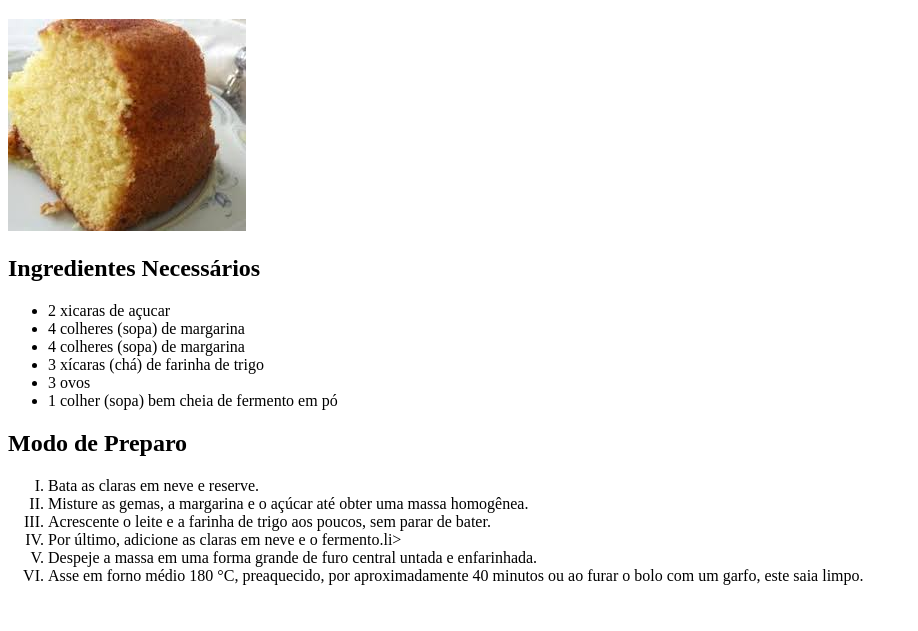
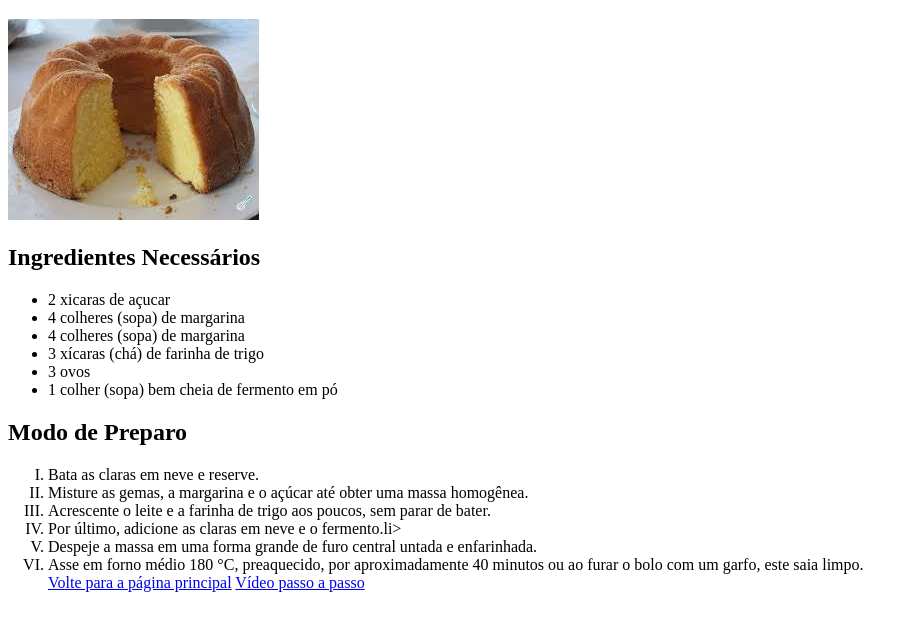
Before and after one commit to Duardo-Dev/Aula2_GT, a plain HTML site: page aula2/receitas.html in a window 1280 px wide. Shown: the part 61-692 px from the top of the page, without its empty margins (0-918 px from the left). Drawn offline with Linux system fonts and the light colour scheme.

Commit message:
adição de imagem a página de receita

```diff
--- a/aula2/receitas.html
+++ b/aula2/receitas.html
@@ -7,7 +7,9 @@
 </head>
 <body>
     <h1>Bolo Simples</h1>
-    <img src="../imagens/bolo.png" alt="bolo">
+
+    <img src="../imagens/hd.png" alt="bolo">
+
     <h2>Ingredientes Necessários</h2>
     <ul>
         <li>2 xicaras de açucar</li>
@@ -27,5 +29,7 @@
         <li>Asse em forno médio 180 °C, preaquecido, por aproximadamente 40 minutos ou ao furar o bolo com um garfo, este saia limpo.</li>
 
         <!-- ol>li*3, Modo mais prático para se fazer uma lista-->
+        <a href="index.html">Volte para a página principal</a>
+        <a href="https://www.youtube.com/watch?v=d-cpV7o5V9k">Vídeo passo a passo</a>
 </body>
 </html>
```
Also changed, not shown: aula2/index.html (+1 -4 lines), imagens/hd.png (added).
